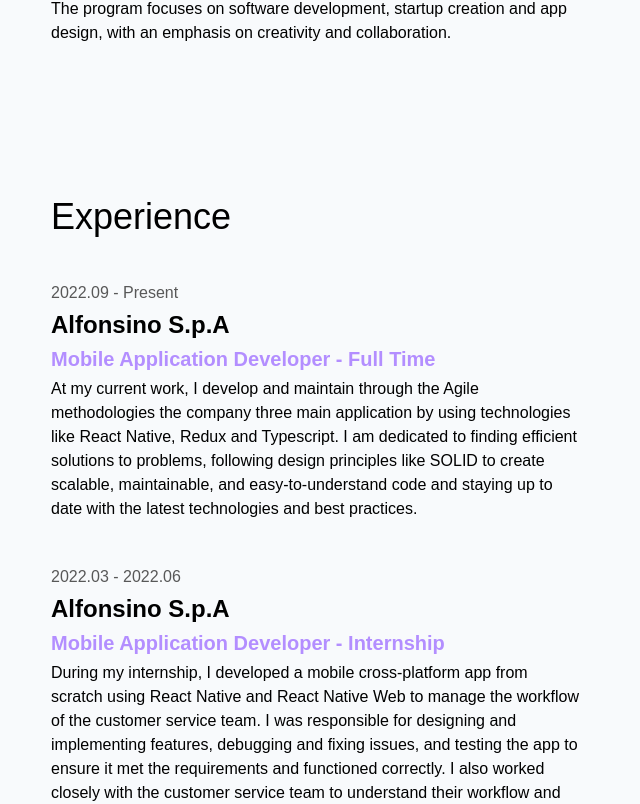
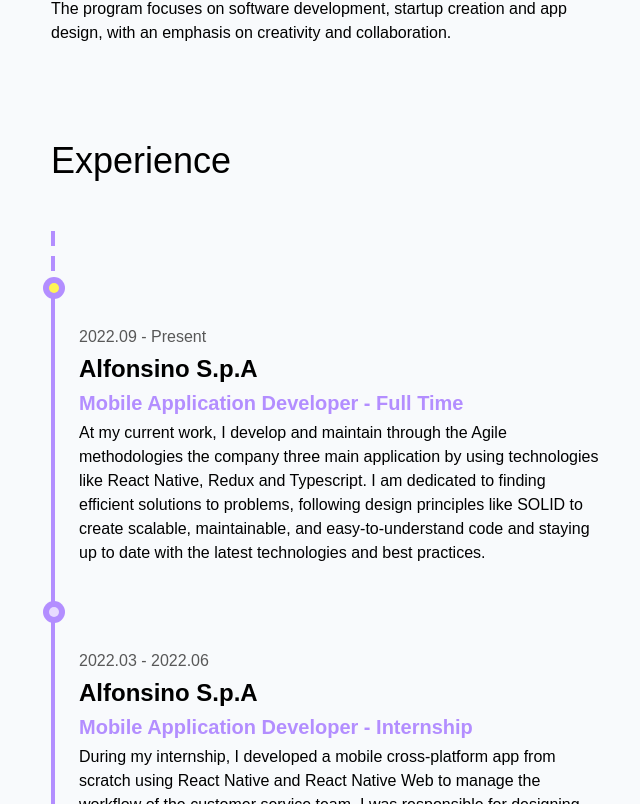
Before and after one commit to carminesh/portfolio, a React (Create React App) app: page / in a window 1280 px wide. Shown: the part 1116-1920 px from the top of the page, without its empty margins (61-701 px from the left). Built offline with nearby package versions, Linux system fonts and the light colour scheme.

Commit message:
change(Experience.tsx): added new item to manage the story time line of experience hero

```diff
--- a/src/layouts/Experience.tsx
+++ b/src/layouts/Experience.tsx
@@ -1,5 +1,7 @@
 import React, { useMemo, useState } from 'react';
+import LineConnector from '../components/LineConnector';
 import ShowcaseItem from '../components/ShowcaseItem';
+import StoryLine from '../components/StoryLine';
 import { ExplainingModel } from '../models/ExplainingModel';
 
 const Experience: React.FC = () => {
@@ -21,14 +23,20 @@ const Experience: React.FC = () => {
     ]);
 
     const renderExperienceItems = useMemo(() => {
-        return experienceData.map((item: ExplainingModel) => {
-            return <ShowcaseItem item={item} />;
+        return experienceData.map((item: ExplainingModel, index: number) => {
+            return (
+                <div className="flex flex-row self-start pr-4">
+                    <StoryLine innerCircleColor={index === 0 ? '#FFF557' : ''} enablePing={index === 0 ? true : false} />
+                    <ShowcaseItem item={item} />
+                </div>
+            );
         });
     }, [experienceData]);
 
     return (
-        <div className="w-auto h-auto bg-slate-50 py-14 pl-6 pr-4 lg:px-28">
-            <h1 className="text-4xl font-medium">Experience</h1>
+        <div className="w-auto h-auto bg-slate-50 pb-20 pl-6 pr-4 lg:px-28">
+            <h1 className="text-4xl font-medium mb-10">Experience</h1>
+            <LineConnector />
             {renderExperienceItems}
         </div>
     );
```
